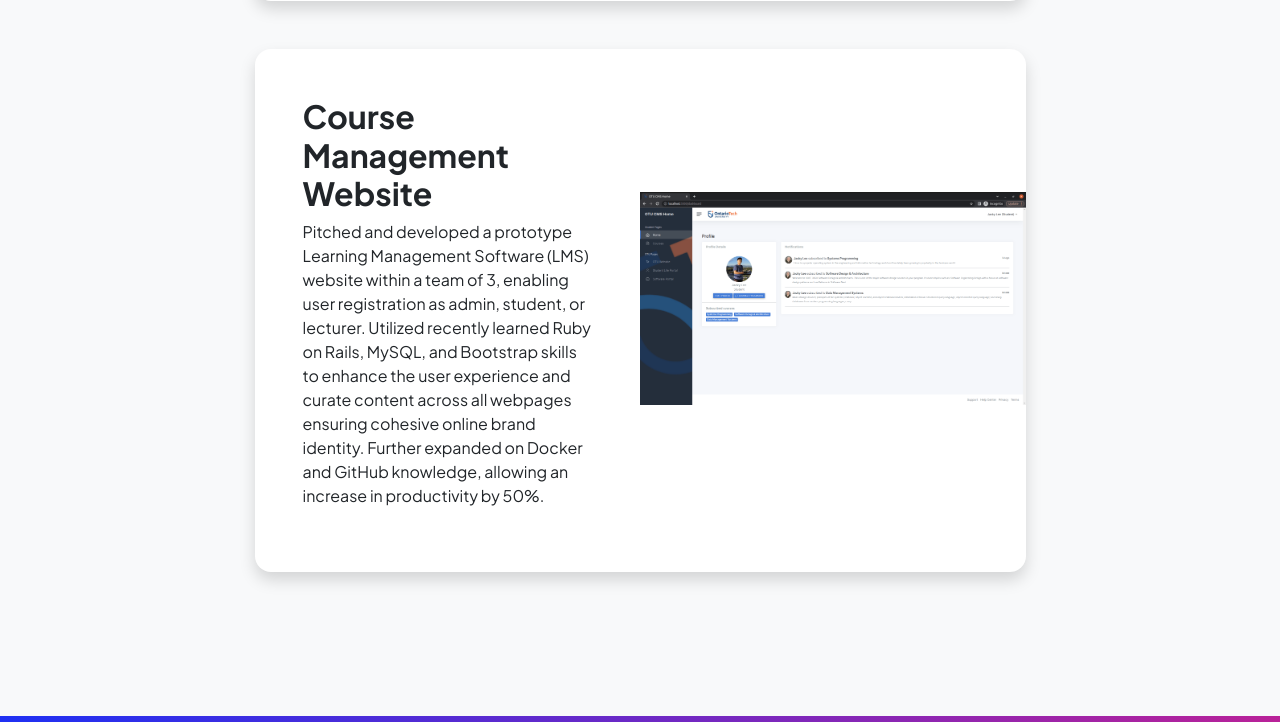
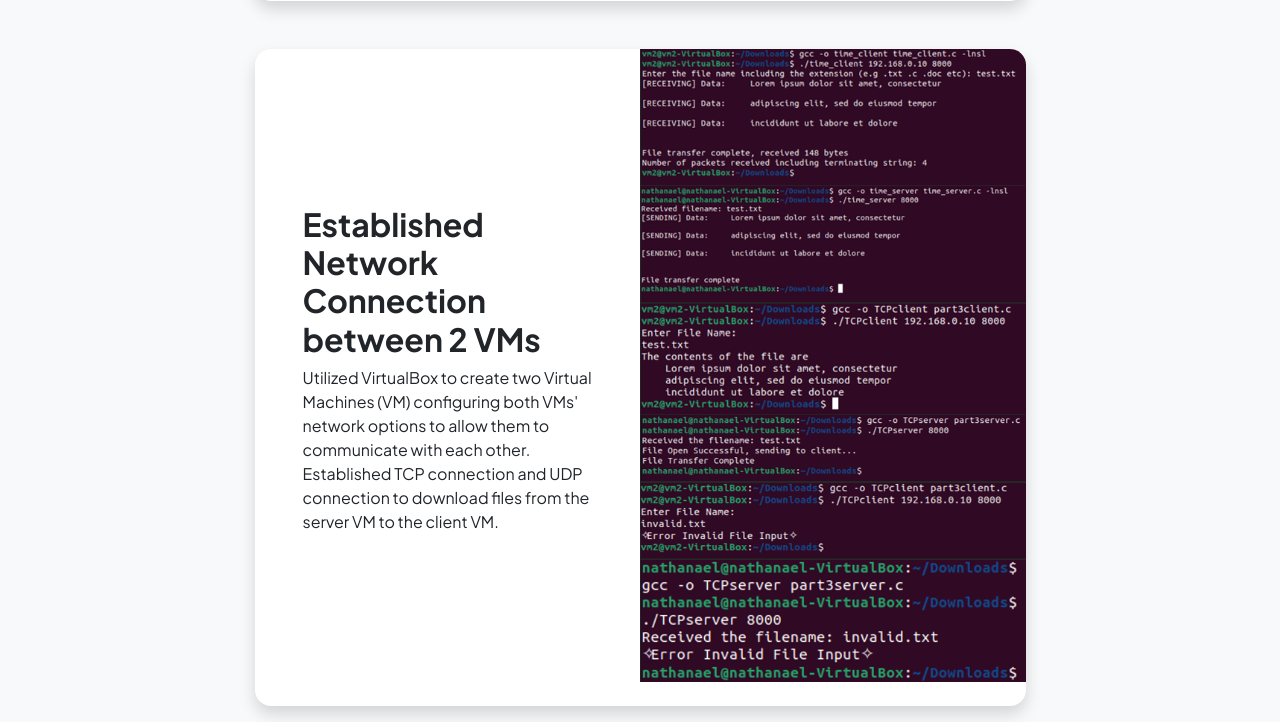
Before and after one commit to Jacky-Lee113/Jacky-Lee113.github.io, a plain HTML site: page projects.html in a window 1280 px wide. Shown: the part 2418-3140 px from the top of the page. Drawn offline with nearby package versions, Linux system fonts and the light colour scheme.

Commit message:
Update projects.html

```diff
--- a/projects.html
+++ b/projects.html
@@ -104,11 +104,11 @@
                                 <div class="card-body p-0">
                                     <div class="d-flex align-items-center">
                                         <div class="p-5">
-                                            <h2 class="fw-bolder">Course Management Website</h2>
-                                            <p>Pitched and developed a prototype Learning Management Software (LMS) website within a team of 3, enabling user registration as admin, student, or lecturer. Utilized recently learned Ruby on Rails, MySQL, and Bootstrap skills to enhance the user experience and curate content across all webpages ensuring cohesive online brand identity. Further expanded on Docker and GitHub knowledge, allowing an increase in productivity by 50%.</p>
-                                        </div>
+                                            <h2 class="fw-bolder">Established Network Connection between 2 VMs</h2>
+                                            <p>Utilized VirtualBox to create two Virtual Machines (VM) configuring both VMs' network options to allow them to communicate with each other. Established TCP connection and UDP connection to download files from the server VM to the client VM.</p>
+                                    	</div>
                                         <div class="col-lg-6 col-md-6 mb-4">
-					 <img class="img-fluid" src="assets/img/portfolio/Course Management Website.png" alt="Course Management Website preview image" />
+					  <img class="img-fluid" src="assets/img/portfolio/VM Connection.png" alt="VM Connection preview image" />
 					    </div>
                                     </div>
                                 </div>
```
